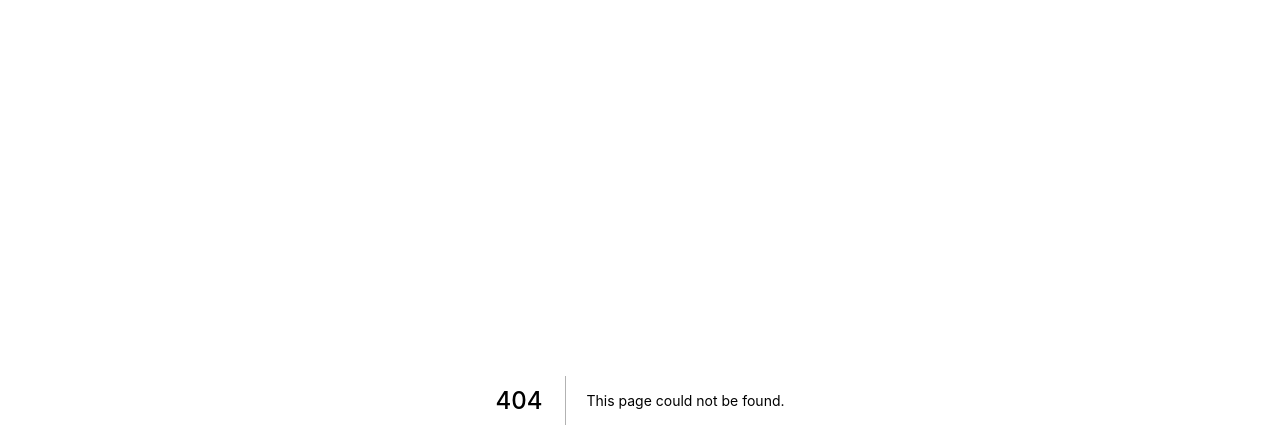
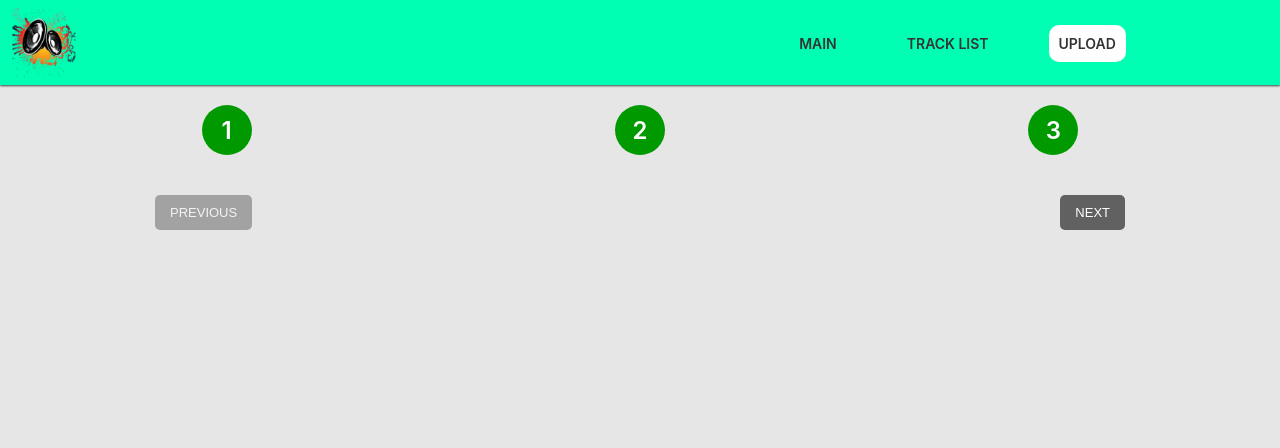
Before and after one commit to PavlenkoSt/MusicPlayer__NextJS, a Next.js app: page /upload in a window 1280 px wide. Before the commit this address had no page. Shown: the top 448 px of the page. Built offline with nearby package versions, Linux system fonts and the light colour scheme.

Commit message:
add steper in upload page

```diff
--- /dev/null
+++ b/components/Step.tsx
@@ -0,0 +1,26 @@
+import React, { FC } from 'react'
+import Image from 'next/image'
+import s from '../styles/StepWrapper.module.scss';
+
+interface IStepProps {
+    step: number
+    cur: number
+}
+
+const Step: FC<IStepProps> = ({ step, cur }) => {
+    return (
+        <>
+            {
+                step >= cur
+                ? <Image
+                    src='/check.svg'
+                    width={50}
+                    height={50}
+                />
+                : <div className={s.step}>{ cur }</div>
+            }
+        </>
+    )
+}
+
+export default Step
--- /dev/null
+++ b/components/StepWrapper.tsx
@@ -0,0 +1,26 @@
+import React, { FC } from 'react';
+import s from '../styles/StepWrapper.module.scss';
+import Image from 'next/image';
+import Step from './Step';
+
+
+interface StepWrapperPropsType {
+    step: number;
+}
+
+const StepWrapper: FC<StepWrapperPropsType> = ({ step, children }) => {
+    return (
+        <>
+            <div className={s.stepContainer}>
+                <Step step={step} cur={1} />
+                <Step step={step} cur={2} />
+                <Step step={step} cur={3} />
+            </div>
+            <div className={s.content}>
+                { children }
+            </div>
+        </>
+    )
+}
+
+export default StepWrapper;
--- a/pages/api/hello.ts
+++ /dev/null
@@ -1,13 +0,0 @@
-// Next.js API route support: https://nextjs.org/docs/api-routes/introduction
-import type { NextApiRequest, NextApiResponse } from 'next'
-
-type Data = {
-  name: string
-}
-
-export default function handler(
-  req: NextApiRequest,
-  res: NextApiResponse<Data>
-) {
-  res.status(200).json({ name: 'John Doe' })
-}
--- /dev/null
+++ b/pages/upload/index.tsx
@@ -0,0 +1,25 @@
+import React, { useState } from 'react'
+import StepWrapper from '../../components/StepWrapper'
+import MainLayout from '../../layouts/MainLayout'
+import s from '../../styles/UploadPage.module.scss'
+
+const Upload = () => {
+
+    const [ step, setStep ] = useState(0)
+
+    const prev = () => setStep(prev => prev - 1)
+    const next = () => setStep(prev => prev <= 2 ? prev + 1 : prev )
+
+    return (
+        <MainLayout title='upload'>
+            <StepWrapper step={step}>
+                <div className={s.btnContainer}>
+                    <button onClick={prev} disabled={step === 0} className={s.btn}>Previous</button>
+                    <button onClick={next} className={s.btn}>Next</button>
+                </div>
+            </StepWrapper>
+        </MainLayout>
+    )
+}
+
+export default Upload
--- /dev/null
+++ b/styles/StepWrapper.module.scss
@@ -0,0 +1,25 @@
+.stepContainer{
+    display: flex;
+    padding: 20px;
+    justify-content: space-around;
+}
+
+.step{
+    font-size: 24px;
+    width: 50px;
+    height: 50px;
+    border-radius: 50%;
+    background-color: rgb(0, 153, 0);
+    color: #fff;
+    display: flex;
+    justify-content: center;
+    align-items: center;
+    font-weight: 600;
+}
+
+.content{
+    width: 100%;
+    max-width: 1000px;
+    padding: 0 15px;
+    margin: 20px auto;
+}
--- /dev/null
+++ b/styles/UploadPage.module.scss
@@ -0,0 +1,28 @@
+.btnContainer{
+    display: flex;
+    align-items: center;
+    justify-content: space-between;
+}
+
+.btn{
+    text-transform: uppercase;
+    padding: 10px 15px;
+    font-size: 13px;
+    background-color: rgb(97, 97, 97);
+    border: none;
+    color: #fff;
+    border-radius: 5px;
+    cursor: pointer;
+    transition: all ease .2s;
+
+    &:hover{
+        &:not(:disabled){
+            background-color: rgb(65, 65, 65);
+        }
+    }
+
+    &:disabled{
+        opacity: .5;
+        cursor: default;
+    }
+}
```
Also changed, not shown: public/check.svg (added).
